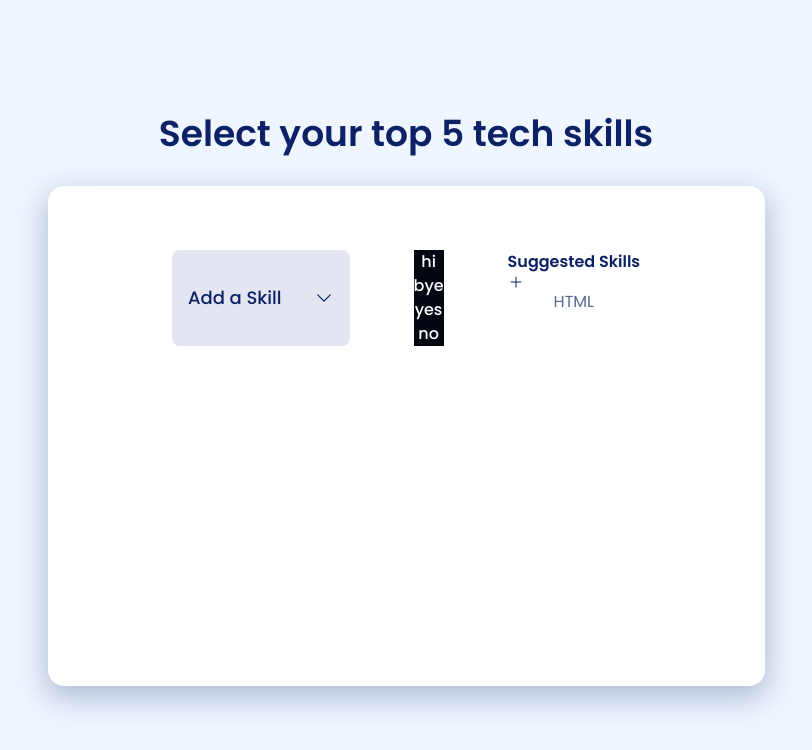
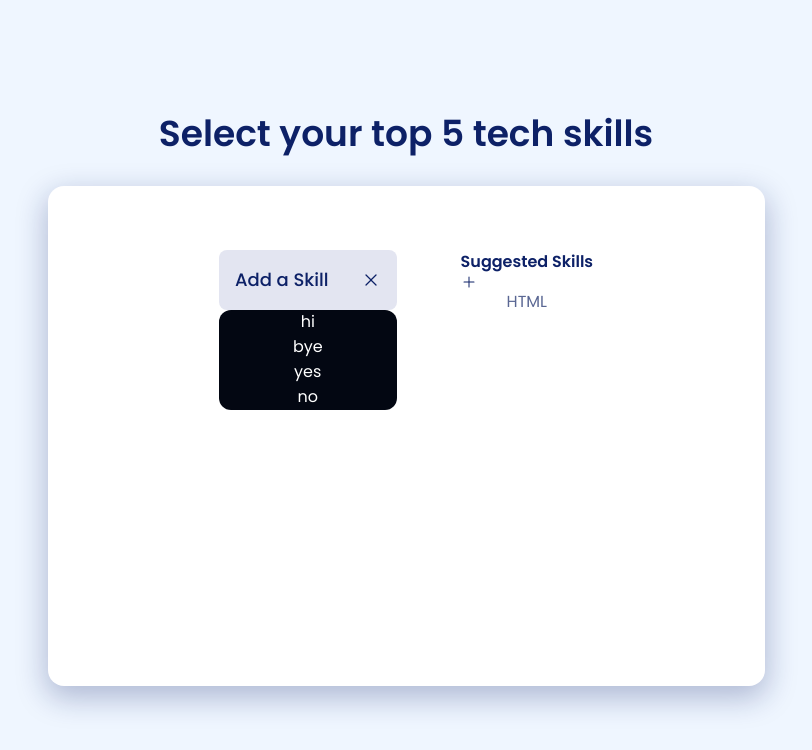
Before and after one commit to Lwmeek/SortList-Component, a React (Vite) app: page / in a window 1280 px wide. Both pictures are taken after a click on the button "Add a Skill". Shown: the top 750 px of the page, without its empty margins (234-1046 px from the left). Built offline with nearby package versions, Linux system fonts and the light colour scheme.

Commit message:
expanded? change icon and moved list position

```diff
--- a/src/Components/SkillsList.jsx
+++ b/src/Components/SkillsList.jsx
@@ -1,5 +1,9 @@
 import React, { useState } from "react";
-import { ChevronDownIcon, PlusIcon } from "@heroicons/react/24/solid";
+import {
+	ChevronDownIcon,
+	PlusIcon,
+	XMarkIcon,
+} from "@heroicons/react/24/solid";
 
 const SkillsList = () => {
 	const [expanded, setExpanded] = useState(false);
@@ -11,23 +15,49 @@ const SkillsList = () => {
 		<>
 			<div className="skillList-container bg-white rounded-2xl p-16">
 				<section className="text-white flex gap-x-16 justify-center font-medium">
+					<div className="flex flex-col">
 						<button
 							className="bg-unfilledInput text-navyblue text-lg rounded-lg p-4 flex gap-8 items-center"
 							onClick={handleDropDown}
 						>
 							<p value="add">Add a Skill</p>
+							{expanded ? (
+								<XMarkIcon className="w-5" />
+							) : (
 								<ChevronDownIcon className="w-5" />
+							)}
 						</button>
 						{expanded ? (
-						<div className="options bg-black">
-							<p>hi</p>
-							<p>bye</p>
-							<p>yes</p>
-							<p>no</p>
+							<div className="options bg-black rounded-xl overflow-hidden duration-700">
+								<option
+									className="hover:bg-paleblue hover:cursor-pointer hover:duration-300"
+									value="hi"
+								>
+									hi
+								</option>
+								<option
+									className="hover:bg-paleblue hover:cursor-pointer hover:duration-300"
+									value="bye"
+								>
+									bye
+								</option>
+								<option
+									className="hover:bg-paleblue hover:cursor-pointer hover:duration-300"
+									value="yes"
+								>
+									yes
+								</option>
+								<option
+									className="hover:bg-paleblue hover:cursor-pointer hover:duration-300"
+									value="no"
+								>
+									no
+								</option>
 							</div>
 						) : (
 							""
 						)}
+					</div>
 
 					<div>
 						<h2 className="text-navyblue font-semibold text-base">
--- a/src/index.css
+++ b/src/index.css
@@ -20,3 +20,7 @@ body {
   height: 500px;
   box-shadow: 0px 10px 30px 2px #0d206748;
 }
+
+.options {
+
+}
```
Lines whose indentation alone changed are shown as unchanged.
